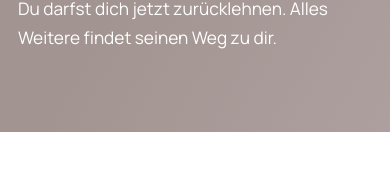
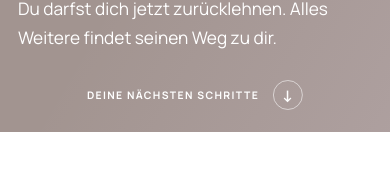
Before and after one commit to AuraLumiaTrix/auralumia-main-site, a Next.js app: page /danke in a window 390 px wide. Shown: the part 654-824 px from the top of the page. Built offline with nearby package versions, Linux system fonts and the light colour scheme.

Commit message:
Add next-steps cue to thank-you hero

```diff
--- a/app/danke/page.tsx
+++ b/app/danke/page.tsx
@@ -39,9 +39,13 @@ export default function ThankYouPage() {
           <Image src="/aura-lumia-kupferlogo-footer.png" alt="" width={512} height={512} priority />
         </div>
       </div>
+      <a className="thank-scroll-cue" href="#naechste-schritte">
+        <span>Deine nächsten Schritte</span>
+        <span className="thank-scroll-arrow" aria-hidden="true">↓</span>
+      </a>
     </section>
 
-    <section className="thank-next shell" aria-labelledby="thank-next-heading">
+    <section className="thank-next shell" id="naechste-schritte" aria-labelledby="thank-next-heading">
       <div className="thank-intro">
         <p className="eyebrow">WIE ES NUN WEITERGEHT</p>
         <h2 id="thank-next-heading">Du liebe Schwester, deine Bestellung ist bei mir angekommen.</h2>
--- a/app/globals.css
+++ b/app/globals.css
@@ -238,7 +238,10 @@ p { margin:0; }
 .thank-hero-copy > p:last-child { max-width:620px; margin-top:32px; color:#fff; font-size:1.08rem; }
 .thank-seal { display:flex; aspect-ratio:1; align-items:center; justify-content:center; padding:12%; border:1px solid rgba(255,255,255,.35); border-radius:50%; background:rgba(255,255,255,.12); backdrop-filter:blur(12px); }
 .thank-seal img { width:100%; height:auto; }
-.thank-next { padding-block:135px; }
+.thank-scroll-cue { position:absolute; z-index:2; bottom:25px; left:50%; display:flex; align-items:center; gap:14px; color:#fff; font-size:.72rem; font-weight:700; letter-spacing:.13em; text-transform:uppercase; transform:translateX(-50%); }
+.thank-scroll-arrow { display:flex; width:34px; height:34px; align-items:center; justify-content:center; border:1px solid rgba(255,255,255,.55); border-radius:50%; font-size:1rem; line-height:1; transition:transform .2s ease,background .2s ease; }
+.thank-scroll-cue:hover .thank-scroll-arrow { background:rgba(255,255,255,.12); transform:translateY(3px); }
+.thank-next { scroll-margin-top:100px; padding-block:135px; }
 .thank-intro { display:grid; grid-template-columns:1.15fr .85fr; grid-template-areas:"eyebrow eyebrow" "title text"; gap:24px 8vw; align-items:end; }
 .thank-intro .eyebrow { grid-area:eyebrow; }
 .thank-intro h2 { grid-area:title; font-size:clamp(3.4rem,5vw,5.2rem); }
@@ -649,6 +652,8 @@ p { margin:0; }
   .thank-hero-grid { gap:45px; min-height:0; padding-block:80px; }
   .thank-hero-copy { order:1; }
   .thank-seal { order:0; width:min(68vw,320px); margin-inline:auto; }
+  .thank-scroll-cue { bottom:22px; width:max-content; max-width:calc(100% - 36px); font-size:.65rem; }
+  .thank-scroll-arrow { width:30px; height:30px; }
   .thank-next { padding-block:90px; }
   .thank-intro { grid-template-areas:"eyebrow" "title" "text"; gap:25px; }
   .thank-intro h2 { font-size:clamp(3rem,13vw,4.2rem); }
```
